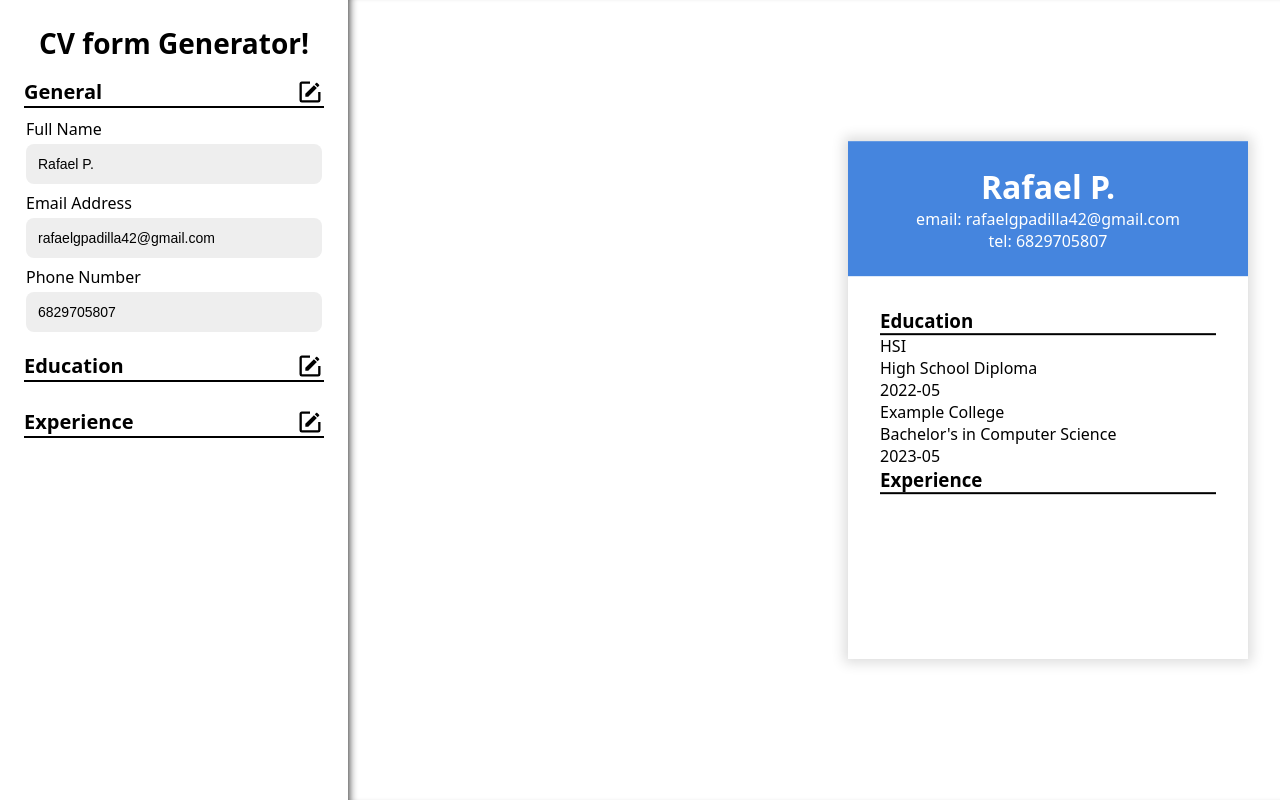
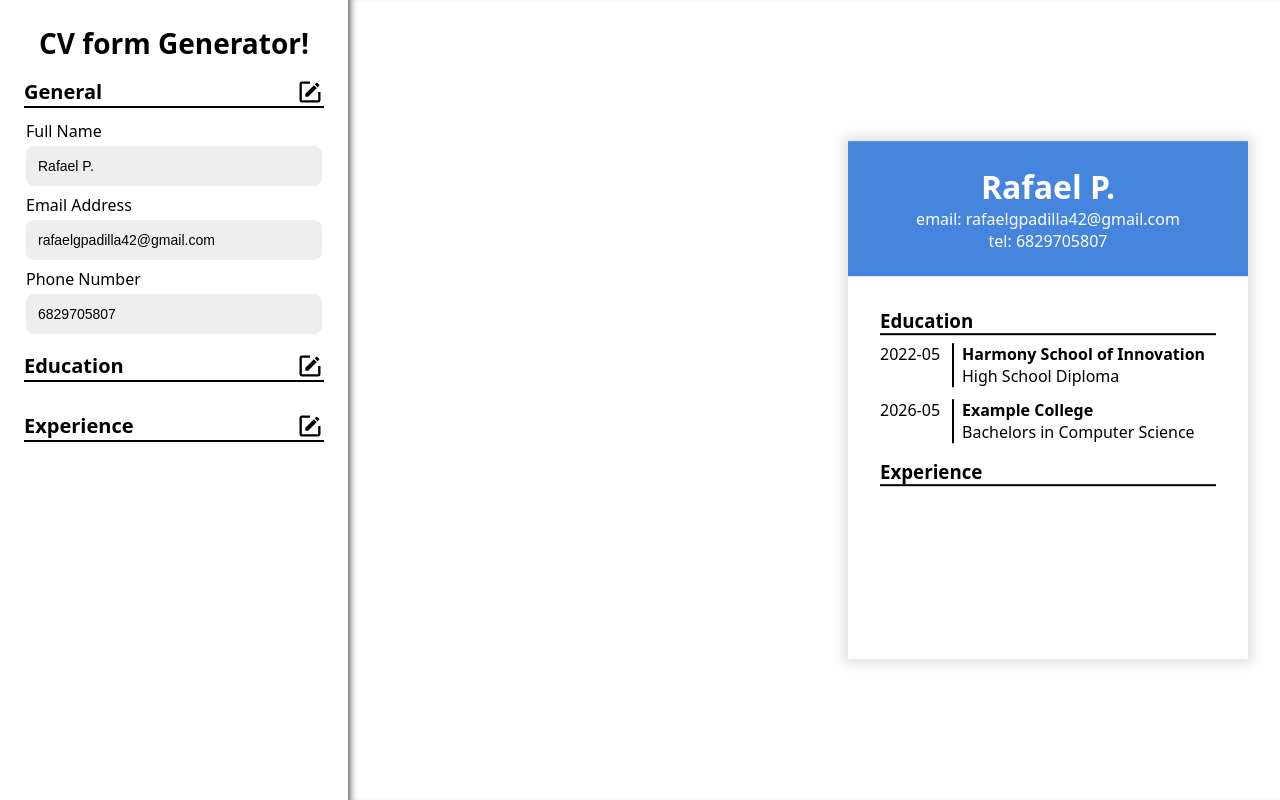
Before and after one commit to crispynoodlesoup/react-CV, a React (Vite) app: page / in a window 1280 px wide. Built offline with nearby package versions, Linux system fonts and the light colour scheme.

Commit message:
style Education section of CV

```diff
--- a/src/App.jsx
+++ b/src/App.jsx
@@ -19,7 +19,10 @@ function SideBar({ setApplicantInfo, applicantInfo }) {
           selected={selected}
           onSelect={select}
         >
-          <General setApplicantInfo={setApplicantInfo} applicantInfo={applicantInfo}></General>
+          <General
+            setApplicantInfo={setApplicantInfo}
+            applicantInfo={applicantInfo}
+          ></General>
         </Accordion>
         <Accordion
           accordionId={"Education"}
@@ -58,13 +61,15 @@ function CV({ applicantInfo }) {
         <div>
           <section className="cv-section">
             <h3>Education</h3>
-            <div>
+            <div className="schools-list">
               {applicantInfo.education.map((school) => {
                 return (
-                  <div key={school.id}>
-                    <p className="school-name">{school.name}</p>
-                    <p className="school-degree">{school.degree}</p>
+                  <div key={school.id} className="school">
                     <p className="school-date">{school.date}</p>
+                    <div>
+                      <p className="school-name">{school.name}</p>
+                      <p className="school-degree">{school.degree}</p>
+                    </div>
                   </div>
                 );
               })}
@@ -85,15 +90,15 @@ const baseInfo = {
   phone: "6829705807",
   education: [
     {
-      name: "HSI",
+      name: "Harmony School of Innovation",
       degree: "High School Diploma",
       date: "2022-05",
       id: 0,
     },
     {
       name: "Example College",
-      degree: "Bachelor's in Computer Science",
-      date: "2023-05",
+      degree: "Bachelors in Computer Science",
+      date: "2026-05",
       id: 1,
     },
   ],
@@ -112,7 +117,10 @@ function App() {
 
   return (
     <>
-      <SideBar setApplicantInfo={setApplicantInfo} applicantInfo={applicantInfo}></SideBar>
+      <SideBar
+        setApplicantInfo={setApplicantInfo}
+        applicantInfo={applicantInfo}
+      ></SideBar>
       <CV applicantInfo={applicantInfo}></CV>
     </>
   );
--- a/style/app.css
+++ b/style/app.css
@@ -61,16 +61,13 @@ aside h1 {
 }
 
 .accordion-content {
-  margin-top: 8px;
+  margin-top: 12px;
   background-color: white;
   display: flex;
   flex-direction: column;
   gap: 8px;
   overflow: hidden;
-}
-
-.selected .accordion-content {
-  padding: 2px;
+  padding: 0 2px;
 }
 
 input[type="text"], input[type="tel"], input[type="email"], input[type="month"], textarea {
@@ -196,6 +193,32 @@ main {
   padding: 32px;
 }
 
+.cv-section {
+  margin-bottom: 16px;
+}
+
 .cv-section h3 {
   border-bottom: 2px solid black;
 }
+
+.schools-list {
+  margin-top: 8px;
+  display: flex;
+  flex-direction: column;
+  gap: 12px;
+}
+
+.school {
+  display: grid;
+  grid-template-columns: 64px 1fr;
+}
+
+.school div {
+  margin-left: 8px;
+  padding-left: 8px;
+  border-left: 2px solid black;
+}
+
+.school-name {
+  font-weight: 600;
+}
```
Also changed, not shown: src/Inputs.jsx (line endings or trailing spaces).
